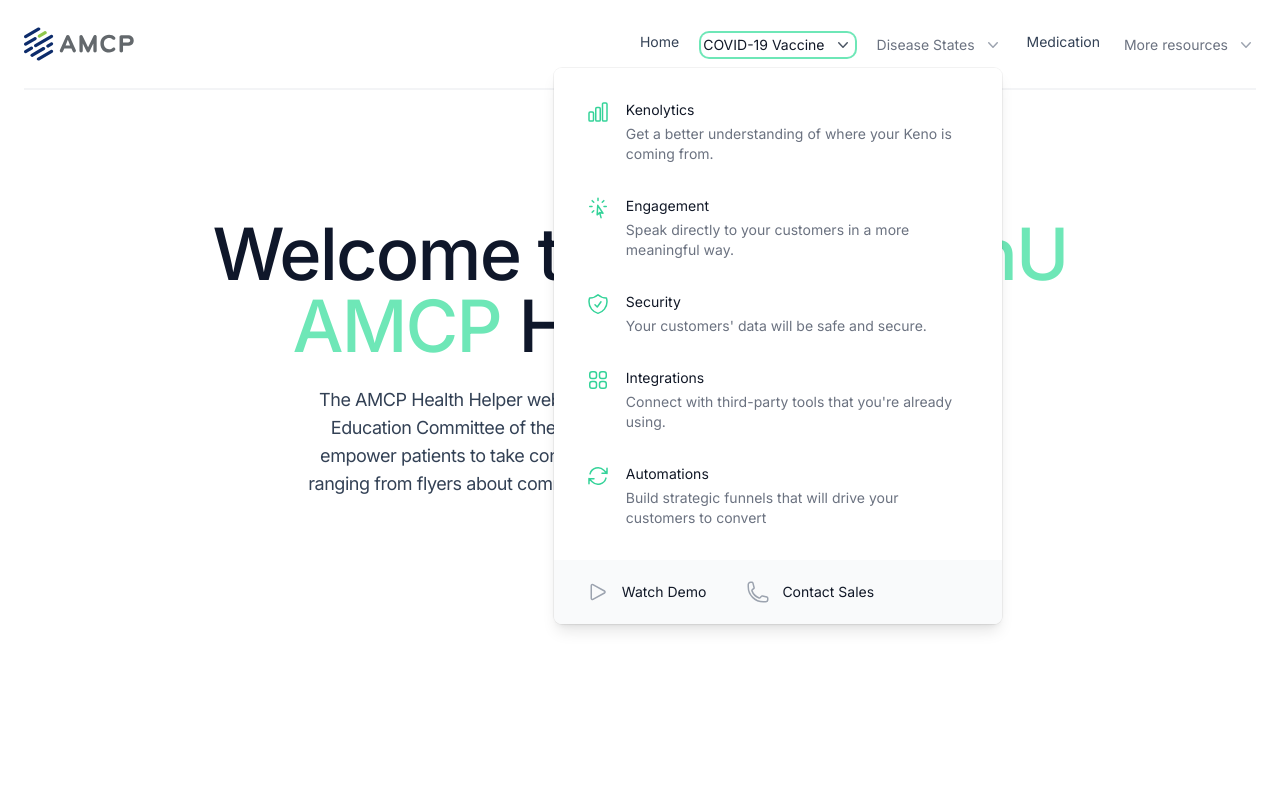
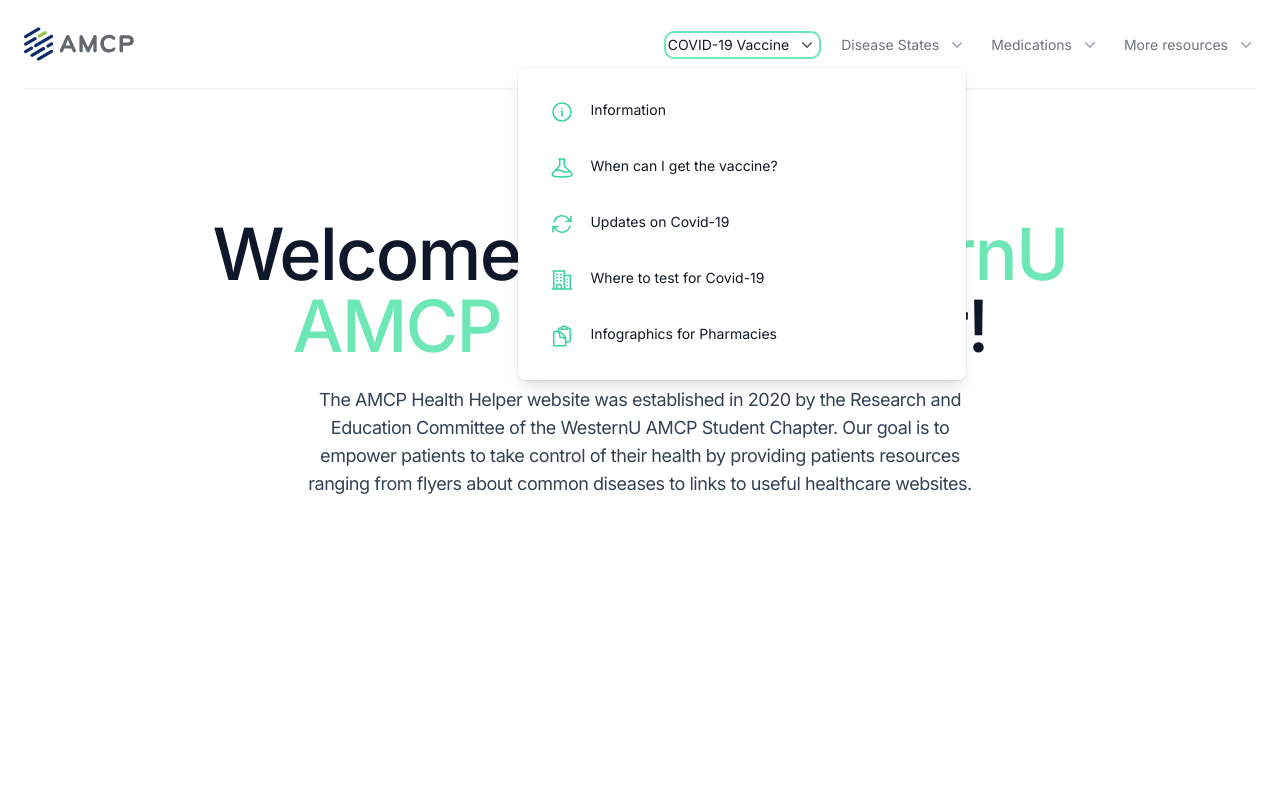
Before and after one commit to Anthonykgg/pharma_website, a Next.js app: page / in a window 1280 px wide. Both pictures are taken after a click on the button "COVID-19 Vaccine". Shown: the top 800 px of the page. Built offline with nearby package versions, Linux system fonts and the light colour scheme.

Commit message:
add drop down menu to new categories

```diff
--- a/components/Header.js
+++ b/components/Header.js
@@ -6,70 +6,131 @@
   AcademicCapIcon,
   ArrowPathIcon,
   Bars3Icon,
+  BeakerIcon,
   BookmarkSquareIcon,
   BookOpenIcon,
+  BuildingOfficeIcon,
+  BuildingOffice2Icon,
   CalendarIcon,
   ChartBarIcon,
   ChatBubbleOvalLeftIcon,
+  ClipboardDocumentIcon,
   CursorArrowRaysIcon,
   FlagIcon,
   HeartIcon,
+  InformationCircleIcon,
   LifebuoyIcon,
   PhoneIcon,
   PlayIcon,
   ShieldCheckIcon,
   Squares2X2Icon,
+  TicketIcon,
   WalletIcon,
   XMarkIcon,
 } from "@heroicons/react/24/outline";
 import { ChevronDownIcon } from "@heroicons/react/20/solid";
 
-const solutions = [
+const covidVaccinesEntries = [
   {
-    name: "Kenolytics",
-    description:
-      "Get a better understanding of where your Keno is coming from.",
-    href: "#",
-    icon: ChartBarIcon,
+    name: "Information",
+    href: "https://www.cdc.gov/coronavirus/2019-ncov/vaccines/index.html",
+    target: "_blank",
+    icon: InformationCircleIcon,
   },
   {
-    name: "Engagement",
-    description: "Speak directly to your customers in a more meaningful way.",
-    href: "#",
-    icon: CursorArrowRaysIcon,
+    name: "When can I get the vaccine?",
+    href: "https://myturn.ca.gov/",
+    target: "_blank",
+    icon: BeakerIcon,
   },
   {
-    name: "Security",
-    description: "Your customers' data will be safe and secure.",
-    href: "#",
-    icon: ShieldCheckIcon,
+    name: "Updates on Covid-19",
+    href: "https://www.fda.gov/emergency-preparedness-and-response/counterterrorism-and-emerging-threats/coronavirus-disease-2019-covid-19",
+    target: "_blank",
+    icon: ArrowPathIcon,
   },
   {
-    name: "Integrations",
-    description: "Connect with third-party tools that you're already using.",
-    href: "#",
-    icon: Squares2X2Icon,
+    name: "Where to test for Covid-19",
+    href: "https://www.hhs.gov/coronavirus/community-based-testing-sites/index.html#ca",
+    target: "_blank",
+    icon: BuildingOffice2Icon,
   },
   {
-    name: "Automations",
-    description:
-      "Build strategic funnels that will drive your customers to convert",
+    name: "Infographics for Pharmacies",
     href: "#",
+    icon: ClipboardDocumentIcon,
+  },
+];
+const diseaseStatesEntries = [
+  {
+    name: "disease",
+    href: "https://www.cdc.gov/coronavirus/2019-ncov/vaccines/index.html",
+    target: "_blank",
+    icon: InformationCircleIcon,
+  },
+  {
+    name: "When can I get the vaccine?",
+    href: "https://myturn.ca.gov/",
+    target: "_blank",
+    icon: BeakerIcon,
+  },
+  {
+    name: "Updates on Covid-19",
+    href: "https://www.fda.gov/emergency-preparedness-and-response/counterterrorism-and-emerging-threats/coronavirus-disease-2019-covid-19",
+    target: "_blank",
     icon: ArrowPathIcon,
   },
+  {
+    name: "Where to test for Covid-19",
+    href: "https://www.hhs.gov/coronavirus/community-based-testing-sites/index.html#ca",
+    target: "_blank",
+    icon: BuildingOffice2Icon,
+  },
+  {
+    name: "Infographics for Pharmacies",
+    href: "#",
+    icon: ClipboardDocumentIcon,
+  },
 ];
-const callsToAction = [
-  { name: "Watch Demo", href: "#", icon: PlayIcon },
-  { name: "Contact Sales", href: "#", icon: PhoneIcon },
+const medicationEntries = [
+  {
+    name: "medication",
+    href: "https://www.cdc.gov/coronavirus/2019-ncov/vaccines/index.html",
+    target: "_blank",
+    icon: InformationCircleIcon,
+  },
+  {
+    name: "When can I get the vaccine?",
+    href: "https://myturn.ca.gov/",
+    target: "_blank",
+    icon: BeakerIcon,
+  },
+  {
+    name: "Updates on Covid-19",
+    href: "https://www.fda.gov/emergency-preparedness-and-response/counterterrorism-and-emerging-threats/coronavirus-disease-2019-covid-19",
+    target: "_blank",
+    icon: ArrowPathIcon,
+  },
+  {
+    name: "Where to test for Covid-19",
+    href: "https://www.hhs.gov/coronavirus/community-based-testing-sites/index.html#ca",
+    target: "_blank",
+    icon: BuildingOffice2Icon,
+  },
+  {
+    name: "Infographics for Pharmacies",
+    href: "#",
+    icon: ClipboardDocumentIcon,
+  },
 ];
-const resources = [
+const resourcesEntries = [
   {
     name: "Get Coupon",
     description:
       "Save money on your prescriptions.",
     href: "https://www.goodrx.com/",
     target: "_blank",
-    icon: WalletIcon,
+    icon: TicketIcon,
   },
   {
     name: "Get your Health Plan",
@@ -100,15 +161,6 @@
     icon: ChatBubbleOvalLeftIcon,
   },
 ];
-const recentPosts = [
-  { id: 1, name: "Boost your conversion rate", href: "#" },
-  {
-    id: 2,
-    name: "How to use search engine optimization to drive traffic to your site",
-    href: "#",
-  },
-  { id: 3, name: "Improve your customer experience", href: "#" },
-];
 
 function classNames(...classes) {
   return classes.filter(Boolean).join(" ");
@@ -120,7 +172,7 @@
       <div className="mx-auto max-w-7xl px-4 sm:px-6">
         <div className="flex items-center justify-between border-b-2 border-gray-100 py-6 md:justify-start md:space-x-10">
           <div className="flex justify-start lg:w-0 lg:flex-1">
-            <a href="#">
+            <a href="/">
               <span className="sr-only">WesternU AMCP Health Helper</span>
               <Image
                 src="/logo_amcp.svg"
@@ -138,12 +190,6 @@
             </Popover.Button>
           </div>
           <Popover.Group as="nav" className="hidden space-x-6 md:flex">
-            <a
-              href="#"
-              className="text-sm font-small text-slate-700 hover:text-slate-900"
-            >
-              Home
-            </a>
             <Popover className="relative">
               {({ open }) => (
                 <>
@@ -175,10 +221,11 @@
                     <Popover.Panel className="absolute z-10 -ml-4 mt-3 w-screen max-w-md transform px-2 sm:px-0 lg:left-1/2 lg:ml-0 lg:-translate-x-1/2">
                       <div className="overflow-hidden rounded-lg shadow-lg ring-1 ring-black ring-opacity-5">
                         <div className="relative grid gap-6 bg-white px-5 py-6 sm:gap-8 sm:p-8">
-                          {solutions.map((item) => (
+                          {covidVaccinesEntries.map((item) => (
                             <a
                               key={item.name}
                               href={item.href}
+                              target={item.target}
                               className="-m-3 flex items-start rounded-lg p-3 hover:bg-gray-50"
                             >
                               <item.icon
@@ -194,22 +241,6 @@
                                 </p>
                               </div>
                             </a>
-                          ))}
-                        </div>
-                        <div className="space-y-6 bg-gray-50 px-5 py-5 sm:flex sm:space-y-0 sm:space-x-10 sm:px-8">
-                          {callsToAction.map((item) => (
-                            <div key={item.name} className="flow-root">
-                              <a
-                                href={item.href}
-                                className="-m-3 flex items-center rounded-md p-3 text-sm font-small text-gray-900 hover:bg-gray-100"
-                              >
-                                <item.icon
-                                  className="h-6 w-6 flex-shrink-0 text-gray-400"
-                                  aria-hidden="true"
-                                />
-                                <span className="ml-3">{item.name}</span>
-                              </a>
-                            </div>
                           ))}
                         </div>
                       </div>
@@ -249,10 +280,11 @@
                     <Popover.Panel className="absolute z-10 -ml-4 mt-3 w-screen max-w-md transform px-2 sm:px-0 lg:left-1/2 lg:ml-0 lg:-translate-x-1/2">
                       <div className="overflow-hidden rounded-lg shadow-lg ring-1 ring-black ring-opacity-5">
                         <div className="relative grid gap-6 bg-white px-5 py-6 sm:gap-8 sm:p-8">
-                          {solutions.map((item) => (
+                          {diseaseStatesEntries.map((item) => (
                             <a
                               key={item.name}
                               href={item.href}
+                              target={item.target}
                               className="-m-3 flex items-start rounded-lg p-3 hover:bg-gray-50"
                             >
                               <item.icon
@@ -270,20 +302,63 @@
                             </a>
                           ))}
                         </div>
-                        <div className="space-y-6 bg-gray-50 px-5 py-5 sm:flex sm:space-y-0 sm:space-x-10 sm:px-8">
-                          {callsToAction.map((item) => (
-                            <div key={item.name} className="flow-root">
+                      </div>
+                    </Popover.Panel>
+                  </Transition>
+                </>
+              )}
+            </Popover>
+            <Popover className="relative">
+              {({ open }) => (
+                <>
+                  <Popover.Button
+                    className={classNames(
+                      open ? "text-gray-900" : "text-gray-500",
+                      "group inline-flex items-center rounded-md bg-white text-sm font-small hover:text-slate-900 focus:outline-none focus:ring-2 focus:ring-emerald-300 focus:ring-offset-2"
+                    )}
+                  >
+                    <span>Medications</span>
+                    <ChevronDownIcon
+                      className={classNames(
+                        open ? "text-gray-600" : "text-gray-400",
+                        "ml-2 h-5 w-5 group-hover:text-gray-500"
+                      )}
+                      aria-hidden="true"
+                    />
+                  </Popover.Button>
+
+                  <Transition
+                    as={Fragment}
+                    enter="transition ease-out duration-200"
+                    enterFrom="opacity-0 translate-y-1"
+                    enterTo="opacity-100 translate-y-0"
+                    leave="transition ease-in duration-150"
+                    leaveFrom="opacity-100 translate-y-0"
+                    leaveTo="opacity-0 translate-y-1"
+                  >
+                    <Popover.Panel className="absolute z-10 -ml-4 mt-3 w-screen max-w-md transform px-2 sm:px-0 lg:left-1/2 lg:ml-0 lg:-translate-x-1/2">
+                      <div className="overflow-hidden rounded-lg shadow-lg ring-1 ring-black ring-opacity-5">
+                        <div className="relative grid gap-6 bg-white px-5 py-6 sm:gap-8 sm:p-8">
+                          {medicationEntries.map((item) => (
                             <a
+                              key={item.name}
                               href={item.href}
-                                className="-m-3 flex items-center rounded-md p-3 text-sm font-small text-gray-900 hover:bg-gray-100"
+                              target={item.target}
+                              className="-m-3 flex items-start rounded-lg p-3 hover:bg-gray-50"
                             >
                               <item.icon
-                                  className="h-6 w-6 flex-shrink-0 text-gray-400"
+                                className="h-6 w-6 flex-shrink-0 text-emerald-400"
                                 aria-hidden="true"
                               />
-                                <span className="ml-3">{item.name}</span>
+                              <div className="ml-4">
+                                <p className="text-sm font-small text-gray-900">
+                                  {item.name}
+                                </p>
+                                <p className="mt-1 text-sm font-small text-gray-500">
+                                  {item.description}
+                                </p>
+                              </div>
                             </a>
-                            </div>
                           ))}
                         </div>
                       </div>
@@ -292,12 +367,6 @@
                 </>
               )}
             </Popover>
-            <a
-              href="#"
-              className="text-sm font-small text-slate-700 hover:text-slate-900"
-            >
-              Medication
-            </a>
             <Popover className="relative">
               {({ open }) => (
                 <>
@@ -329,7 +398,7 @@
                     <Popover.Panel className="absolute left-1/2 z-10 mt-3 w-screen max-w-md -translate-x-1/2 transform px-2 sm:px-0">
                       <div className="overflow-hidden rounded-lg shadow-lg ring-1 ring-black ring-opacity-5">
                         <div className="relative grid gap-6 bg-white px-5 py-6 sm:gap-8 sm:p-8">
-                          {resources.map((item) => (
+                          {resourcesEntries.map((item) => (
                             <a
                               key={item.name}
                               href={item.href}
@@ -350,37 +419,6 @@
                               </div>
                             </a>
                           ))}
-                        </div>
-                        <div className="bg-gray-50 px-5 py-5 sm:px-8 sm:py-8">
-                          <div>
-                            <h3 className="text-sm font-small text-gray-500">
-                              Recent Posts
-                            </h3>
-                            <ul role="list" className="mt-4 space-y-4">
-                              {recentPosts.map((post) => (
-                                <li
-                                  key={post.id}
-                                  className="truncate text-base"
-                                >
-                                  <a
-                                    href={post.href}
-                                    className="font-medium text-gray-900 hover:text-gray-700"
-                                  >
-                                    {post.name}
-                                  </a>
-                                </li>
-                              ))}
-                            </ul>
-                          </div>
-                          <div className="mt-5 text-sm">
-                            <a
-                              href="#"
-                              className="font-medium text-emerald-400 hover:text-emerald-300"
-                            >
-                              View all posts
-                              <span aria-hidden="true"> &rarr;</span>
-                            </a>
-                          </div>
                         </div>
                       </div>
                     </Popover.Panel>
@@ -426,7 +464,7 @@
               </div>
               <div className="mt-6">
                 <nav className="grid gap-y-8">
-                  {solutions.map((item) => (
+                  {covidVaccinesEntries.map((item) => (
                     <a
                       key={item.name}
                       href={item.href}
@@ -459,7 +497,7 @@
                 >
                   Docs
                 </a>
-                {resources.map((item) => (
+                {resourcesEntries.map((item) => (
                   <a
                     key={item.name}
                     href={item.href}
```
Lines whose indentation alone changed are shown as unchanged.
